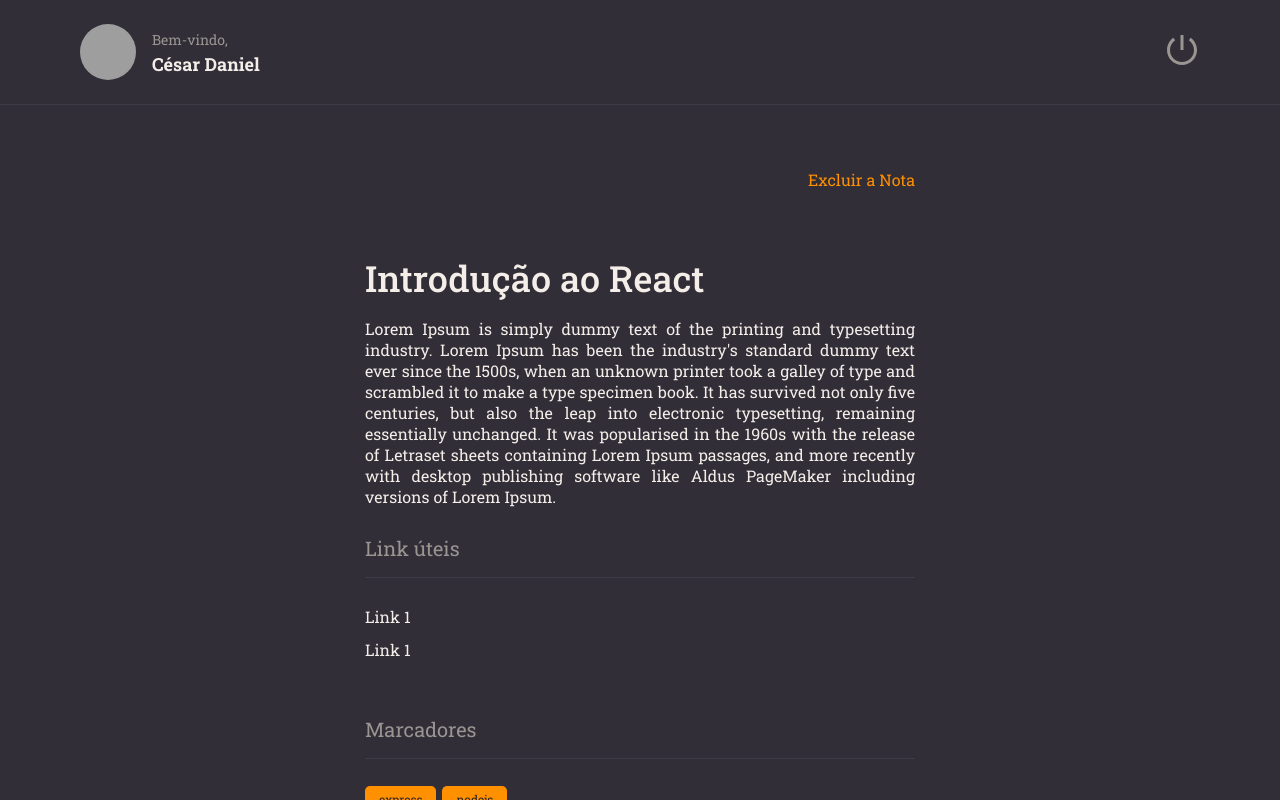
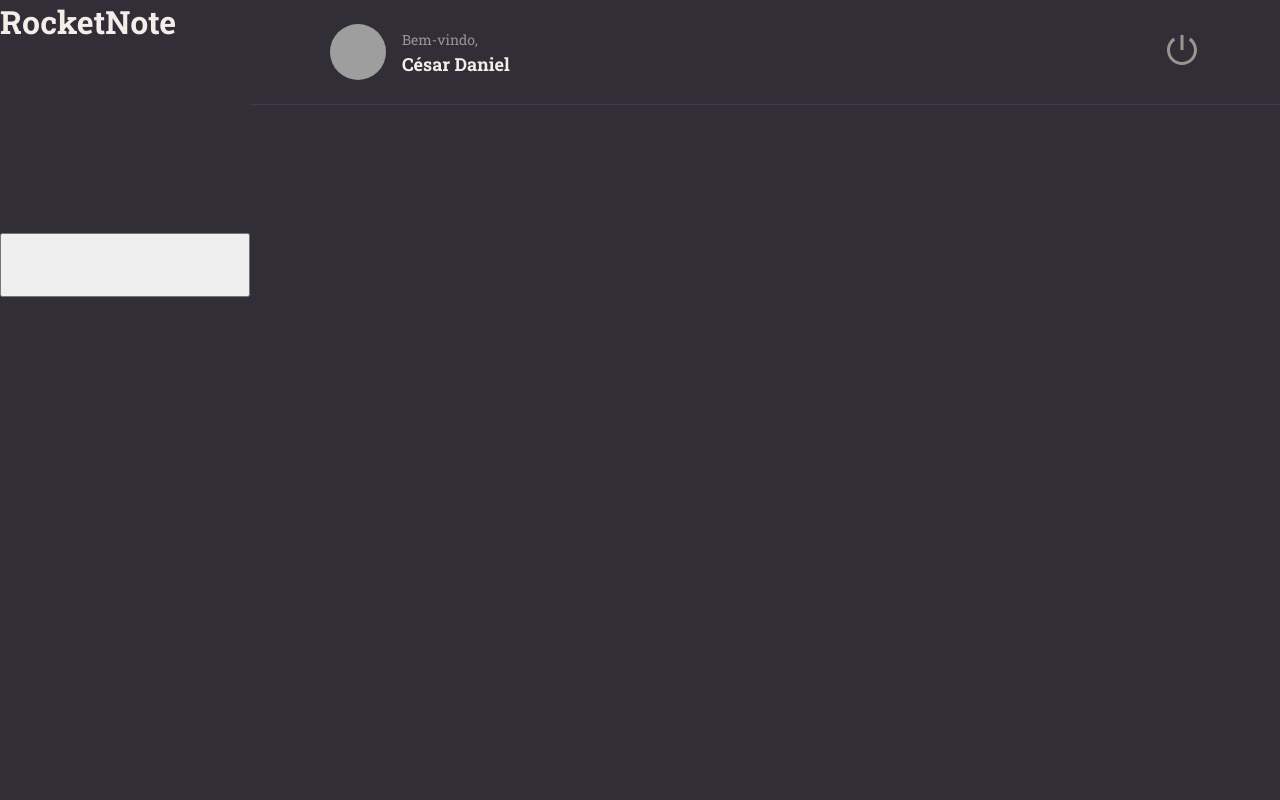
Before and after one commit to cesarDanielRodrigues/explorer-introducaoReact, a React (Vite) app in the folder rocketnotes/: page / in a window 1280 px wide. Built offline with nearby package versions, Linux system fonts and the light colour scheme; grey boxes are pictures that could not be loaded.

Commit message:
Aplicando Grid na Home

```diff
--- a/rocketnotes/src/main.jsx
+++ b/rocketnotes/src/main.jsx
@@ -2,6 +2,7 @@
 import { createRoot } from 'react-dom/client'
 
 import {Details} from './pages/Details'
+import { Home } from './pages/Home';
 
 import {ThemeProvider} from'styled-components';
 import theme from './styles/theme';
@@ -12,7 +13,7 @@
   <StrictMode>
     <ThemeProvider theme={theme}>
       <GlobalStyles/>
-      <Details />
+      <Home/>
     </ThemeProvider>
   </StrictMode>,
 )
--- /dev/null
+++ b/rocketnotes/src/pages/Home/index.jsx
@@ -0,0 +1,17 @@
+import { Container, Brand, Menu, Search, Content, NewNote } from "./styles";
+import { Header } from "../../components/Header";
+
+export function Home(){
+    return(
+        <Container>
+            <Brand>
+                <h1>RocketNote</h1>
+            </Brand>
+            <Header></Header>
+            <Menu></Menu>
+            <Search></Search>
+            <Content></Content>
+            <NewNote></NewNote>
+        </Container>
+    )
+}
--- /dev/null
+++ b/rocketnotes/src/pages/Home/styles.js
@@ -0,0 +1,29 @@
+import styled from "styled-components"
+
+export const Container = styled.div`
+  width: 100%;
+  display: grid;
+  grid-template-areas:
+    "brand header"
+    "menu search"
+    "menu content"
+    "newNote content";
+    grid-template-columns: 250px auto;
+    grid-template-rows: 105px 128px auto 64px;
+
+`
+export const Brand = styled.div`
+  grid-area: brand;
+`
+export const Menu = styled.ul`
+  grid-area: menu;
+`
+export const Search = styled.div`
+  grid-area: search;
+`
+export const Content = styled.div`
+  grid-area: content;
+`
+export const NewNote = styled.button`
+  grid-area: newNote;
+`
```
